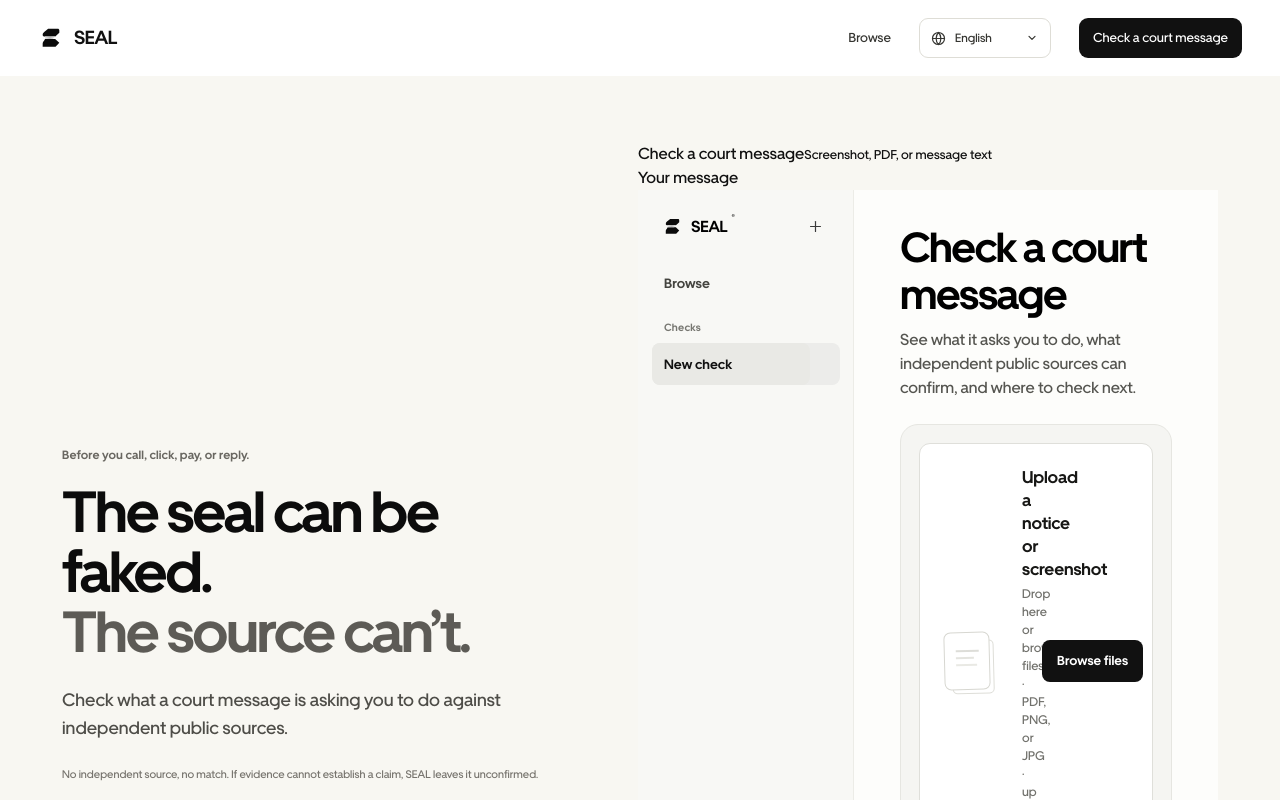
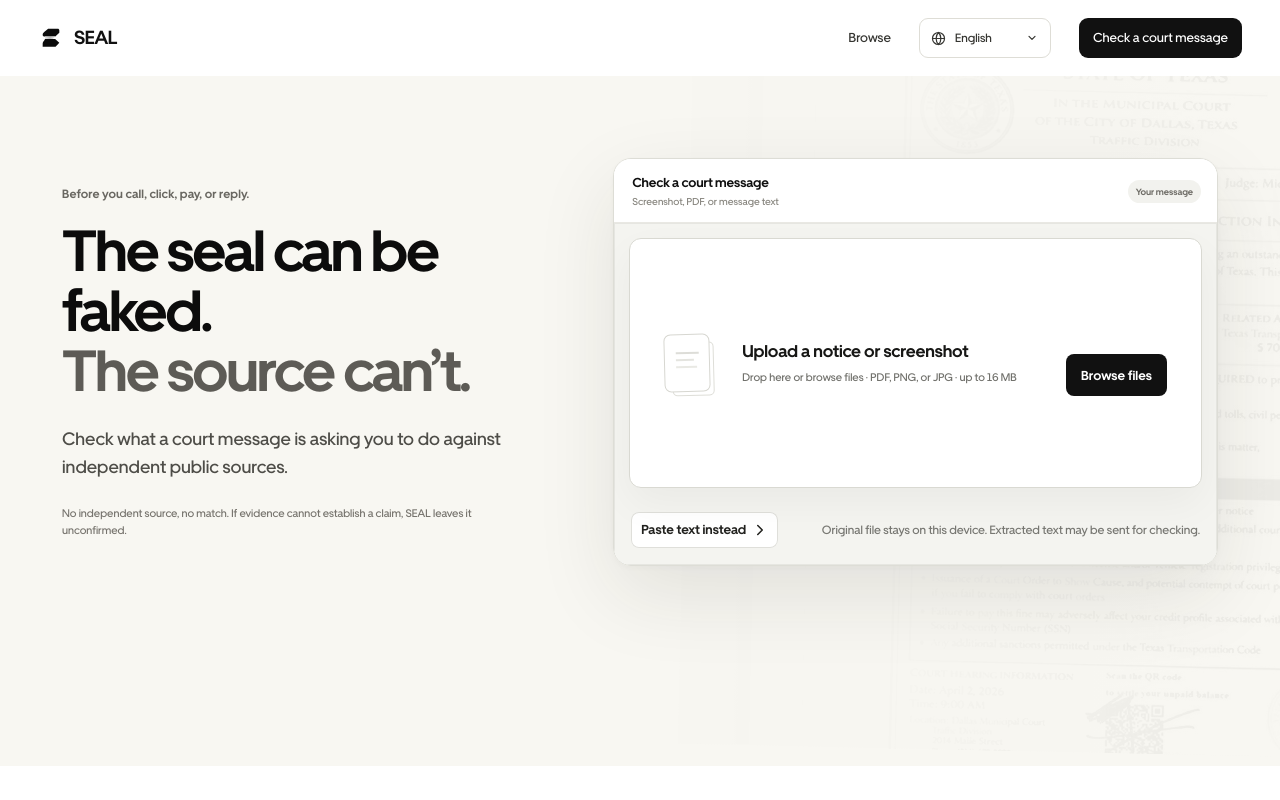
Before and after one commit to Davemafy/seal, a Next.js app: page / in a window 1280 px wide. Shown: the top 800 px of the page. Built offline with nearby package versions, Linux system fonts and the light colour scheme.

Commit message:
Restore interactive upload hero styling

```diff
--- a/app/landing.css
+++ b/app/landing.css
@@ -146,18 +146,38 @@
  overflow:hidden;
  background:#f8f7f2;
 }
+.landing-architecture{
+ position:absolute;
+ z-index:0;
+ top:-60px;
+ right:-90px;
+ width:min(58vw,920px);
+ height:720px;
+ background-image:
+  linear-gradient(90deg,rgba(248,247,242,1) 0%,rgba(248,247,242,.84) 28%,rgba(248,247,242,.22) 74%,rgba(248,247,242,.06) 100%),
+  url("/browse-assets/dallas-traffic-qr-scam.jpg");
+ background-size:auto 112%;
+ background-repeat:no-repeat;
+ background-position:right -70px center;
+ filter:grayscale(1) contrast(.92);
+ opacity:.07;
+ mix-blend-mode:multiply;
+ transform:rotate(1.25deg) scale(1.04);
+ transform-origin:center;
+ pointer-events:none;
+}
 .landing-hero-inner{
  position:relative;
+ z-index:2;
  width:min(100%,1240px);
- min-height:690px;
  display:grid;
- grid-template-columns:minmax(0,.93fr) minmax(430px,1.07fr);
- gap:72px;
+ grid-template-columns:minmax(0,.88fr) minmax(470px,1.12fr);
+ gap:76px;
  align-items:center;
  margin:0 auto;
- padding:66px 42px 72px;
+ padding:82px 42px 88px;
 }
-.landing-hero-copy{max-width:610px}
+.landing-hero-copy{max-width:550px}
 .landing-kicker{
  margin:0 0 18px;
  color:#696761;
@@ -167,7 +187,7 @@
  letter-spacing:.01em;
 }
 .landing-hero-copy h1{
- max-width:760px;
+ max-width:590px;
  margin:0;
  color:#0c0c0c;
  font-size:58px;
@@ -178,120 +198,180 @@
 .landing-hero-copy h1>span{display:block}
 .landing-hero-copy h1 .landing-headline-muted{color:#5d5b56}
 .landing-hero-summary{
- max-width:620px;
+ max-width:510px;
  margin:24px 0 0;
  color:#4e4d48;
  font-size:18px;
  line-height:28px;
 }
 .landing-hero-principle{
- max-width:620px;
+ max-width:500px;
  margin:24px 0 0;
  color:#77746e;
  font-size:11px;
  line-height:17px;
 }
 
-.landing-hero-actions{
- display:flex;
- align-items:center;
- gap:12px;
- margin-top:30px;
+.landing-checker{
+ position:relative;
+ width:100%;
+ overflow:hidden;
+ border:1px solid #ddddd6;
+ border-radius:18px;
+ background:rgba(255,255,255,.94);
+ box-shadow:0 28px 80px rgba(43,39,30,.10),0 2px 8px rgba(0,0,0,.035);
+ backdrop-filter:blur(12px);
 }
-.landing-hero-primary,
-.landing-hero-secondary{
- min-height:46px;
- display:inline-flex;
- align-items:center;
- justify-content:center;
- padding:11px 16px;
- border-radius:9px;
- font-size:12px;
- line-height:18px;
- font-weight:600;
- text-decoration:none;
- white-space:nowrap;
-}
-.landing-hero-primary{background:#111;color:#fff}
-.landing-hero-secondary{border:1px solid #d8d7d1;background:#fff;color:#222}
-
-.landing-hero-evidence{
- width:100%;
- min-width:0;
- padding:14px;
- border:1px solid #deddd6;
- border-radius:18px;
- background:#fff;
- box-shadow:0 28px 70px rgba(41,38,31,.08),0 2px 10px rgba(0,0,0,.035);
-}
-.landing-hero-evidence-head,
-.landing-hero-evidence-foot{
+.landing-checker-head{
+ min-height:64px;
  display:flex;
  align-items:center;
  justify-content:space-between;
- gap:18px;
+ gap:16px;
+ padding:13px 16px 12px 18px;
+ border-bottom:1px solid #e9e8e3;
+ background:rgba(255,255,255,.9);
 }
-.landing-hero-evidence-head{
- min-height:42px;
- padding:0 4px 10px;
- color:#686660;
+.landing-checker-head>div{display:grid;gap:2px}
+.landing-checker-head span{
+ font-size:13px;
+ line-height:18px;
+ font-weight:650;
+ letter-spacing:-.01em;
 }
-.landing-hero-evidence-head span{
+.landing-checker-head small{
+ color:#88867f;
  font-size:10px;
- line-height:15px;
- font-weight:650;
-}
-.landing-hero-evidence-head small{
- color:#929089;
- font-size:9px;
  line-height:14px;
 }
-.landing-hero-evidence-frame{
- height:470px;
- display:grid;
- place-items:center;
- overflow:hidden;
- border:1px solid #e1e0da;
- border-radius:12px;
- background:#efeee9;
+.landing-checker-head>.landing-checker-state{
+ padding:5px 8px;
+ border-radius:999px;
+ background:#f2f2ee;
+ color:#6e6c66;
+ font-size:9px;
+ line-height:13px;
+ font-weight:600;
 }
-.landing-hero-evidence-frame img{
+
+/* The actual app is the landing checker while idle. No duplicated intake logic. */
+.landing-page:not(:has(.landing-checker .entry-shell.is-processing)):not(:has(.landing-checker .review-shell)) .landing-checker .seal-app{
+ min-height:0!important;
+ display:block!important;
+ grid-template-columns:1fr!important;
+ grid-template-rows:auto!important;
+ overflow:visible!important;
+ background:transparent!important;
+}
+.landing-page:not(:has(.landing-checker .entry-shell.is-processing)):not(:has(.landing-checker .review-shell)) .landing-checker :is(.workspace-rail,.seal-nav.mobile-only-nav,.seal-footer,.workspace-page-edges){
+ display:none!important;
+}
+.landing-page:not(:has(.landing-checker .entry-shell.is-processing)):not(:has(.landing-checker .review-shell)) .landing-checker .entry-shell{
+ width:100%!important;
+ max-width:none!important;
+ min-height:0!important;
+ display:block!important;
+ padding:0!important;
+ margin:0!important;
+}
+.landing-page:not(:has(.landing-checker .entry-shell.is-processing)):not(:has(.landing-checker .review-shell)) .landing-checker :is(.entry-copy,.entry-intake-heading,.entry-context-rail){
+ display:none!important;
+}
+.landing-page:not(:has(.landing-checker .entry-shell.is-processing)):not(:has(.landing-checker .review-shell)) .landing-checker .intake{
+ width:100%!important;
+ min-height:0!important;
+ display:block!important;
+ margin:0!important;
+ padding:14px!important;
+ border-radius:0!important;
+ background:#f4f4f0!important;
+}
+.landing-page:not(:has(.landing-checker .entry-shell.is-processing)):not(:has(.landing-checker .review-shell)) .landing-checker .upload-row{
+ min-height:250px!important;
+ padding:34px!important;
+ border:1px solid #d9d9d2!important;
+ border-radius:12px!important;
+ background:#fff!important;
+}
+.landing-page:not(:has(.landing-checker .entry-shell.is-processing)):not(:has(.landing-checker .review-shell)) .landing-checker .upload-row{
+ transition:transform .18s ease,box-shadow .18s ease,border-color .18s ease!important;
+}
+.landing-page:not(:has(.landing-checker .entry-shell.is-processing)):not(:has(.landing-checker .review-shell)) .landing-checker .upload-row:hover{
+ border-color:#9f9e97!important;
+ background:#fff!important;
+ transform:translateY(-2px);
+ box-shadow:0 14px 34px rgba(0,0,0,.055);
+}
+.landing-page:not(:has(.landing-checker .entry-shell.is-processing)):not(:has(.landing-checker .review-shell)) .landing-checker .upload-row:focus-visible{
+ border-color:#111!important;
+ box-shadow:0 0 0 3px rgba(17,17,17,.08)!important;
+}
+.landing-page:not(:has(.landing-checker .entry-shell.is-processing)):not(:has(.landing-checker .review-shell)) .landing-checker .upload-copy strong{
+ font-size:17px!important;
+ line-height:22px!important;
+}
+.landing-page:not(:has(.landing-checker .entry-shell.is-processing)):not(:has(.landing-checker .review-shell)) .landing-checker .upload-copy small{
+ max-width:300px;
+ margin-top:7px!important;
+ font-size:11px!important;
+ line-height:17px!important;
+}
+.landing-page:not(:has(.landing-checker .entry-shell.is-processing)):not(:has(.landing-checker .review-shell)) .landing-checker .upload-browse{
+ margin-top:24px!important;
+ background:#111!important;
+ color:#fff!important;
+ border-radius:8px!important;
+}
+.landing-page:not(:has(.landing-checker .entry-shell.is-processing)):not(:has(.landing-checker .review-shell)) .landing-checker .intake-secondary-actions{
+ padding:12px 2px 2px!important;
+}
+.landing-page:not(:has(.landing-checker .entry-shell.is-processing)):not(:has(.landing-checker .review-shell)) .landing-checker .paste-mode-panel{
+ min-height:260px!important;
+ border:0!important;
+ border-radius:12px!important;
+ background:#fff!important;
+}
+.landing-page:not(:has(.landing-checker .entry-shell.is-processing)):not(:has(.landing-checker .review-shell)) .landing-checker .workspace-restore-shell{
+ min-height:330px!important;
+ display:grid!important;
+ place-items:center!important;
+ background:#f4f4f0!important;
+ color:#777!important;
+}
+
+/* Once the user acts, marketing disappears and the normal SEAL workspace owns the viewport. */
+.landing-page:has(.landing-checker .entry-shell.is-processing) :is(.landing-site-nav,.landing-hero-copy,.landing-architecture,.landing-marketing,.landing-checker-head),
+.landing-page:has(.landing-checker .review-shell) :is(.landing-site-nav,.landing-hero-copy,.landing-architecture,.landing-marketing,.landing-checker-head){
+ display:none!important;
+}
+.landing-page:has(.landing-checker .entry-shell.is-processing) .landing-hero,
+.landing-page:has(.landing-checker .review-shell) .landing-hero{
+ min-height:0;
+ overflow:visible;
+ border:0;
+ background:#fff;
+}
+.landing-page:has(.landing-checker .entry-shell.is-processing) .landing-hero-inner,
+.landing-page:has(.landing-checker .review-shell) .landing-hero-inner{
  width:100%;
- height:100%;
- object-fit:contain;
- object-position:center top;
- filter:saturate(.82);
+ max-width:none;
+ display:block;
+ padding:0;
+ margin:0;
 }
-.landing-hero-evidence-foot{
- padding:13px 4px 1px;
+.landing-page:has(.landing-checker .entry-shell.is-processing) .landing-checker,
+.landing-page:has(.landing-checker .review-shell) .landing-checker{
+ width:100%;
+ overflow:visible;
+ border:0;
+ border-radius:0;
+ box-shadow:none;
+ backdrop-filter:none;
+ animation:landing-checker-takeover .28s cubic-bezier(.2,.82,.24,1) both;
 }
-.landing-hero-evidence-foot>div{
- min-width:0;
- display:grid;
- gap:2px;
-}
-.landing-hero-evidence-foot small{
- color:#8d8a84;
- font-size:8.5px;
- line-height:13px;
-}
-.landing-hero-evidence-foot strong{
- overflow:hidden;
- color:#292824;
- font-size:10.5px;
- line-height:15px;
- font-weight:600;
- text-overflow:ellipsis;
- white-space:nowrap;
-}
-.landing-hero-evidence-foot>a{
- flex:0 0 auto;
- color:#292824;
- font-size:10px;
- line-height:15px;
- font-weight:650;
- text-decoration:underline;
- text-underline-offset:3px;
+@keyframes landing-checker-takeover{
+ from{opacity:.92;transform:translateY(7px) scale(.997)}
+ to{opacity:1;transform:translateY(0) scale(1)}
 }
 
 /* Proof */
@@ -729,15 +809,14 @@
 @media(max-width:1000px){
  .landing-hero-inner{
   grid-template-columns:1fr;
-  gap:38px;
-  max-width:900px;
-  min-height:0;
+  gap:46px;
+  max-width:760px;
   padding-top:64px;
  }
- .landing-hero-copy{max-width:720px}
+ .landing-hero-copy{max-width:650px}
  .landing-hero-copy h1{font-size:52px;line-height:54px}
- .landing-hero-evidence{max-width:720px}
- .landing-hero-evidence-frame{height:430px}
+ .landing-architecture{width:100vw;right:-34vw;opacity:.09}
+ .landing-checker{max-width:680px}
  .landing-proof-stage{grid-template-columns:1fr;gap:24px}
  .landing-proof-hinge{width:68px;min-height:104px;transform:rotate(-2deg)}
  .landing-document-frame{height:440px}
@@ -768,14 +847,14 @@
  .landing-nav-check-short{display:inline}
  .landing-hero{min-height:0}
  .landing-hero-inner{
-  gap:30px;
-  padding:42px 20px 58px;
+  gap:24px;
+  padding:30px 16px 46px;
  }
  .landing-kicker{margin-bottom:13px;font-size:10.5px}
  .landing-hero-copy h1{
   max-width:460px;
-  font-size:38px;
-  line-height:40px;
+  font-size:40px;
+  line-height:42px;
  }
  .landing-hero-summary{
   max-width:440px;
@@ -784,24 +863,13 @@
   line-height:23px;
  }
  .landing-hero-principle{display:none}
- .landing-hero-actions{
-  margin-top:24px;
-  gap:10px;
+ .landing-checker{border-radius:14px}
+ .landing-checker-head{min-height:58px;padding-inline:14px}
+ .landing-checker-head>.landing-checker-state{display:none}
+ .landing-page:not(:has(.landing-checker .entry-shell.is-processing)):not(:has(.landing-checker .review-shell)) .landing-checker .upload-row{
+  min-height:220px!important;
+  padding:26px 22px!important;
  }
- .landing-hero-primary,
- .landing-hero-secondary{
-  min-height:44px;
-  padding:10px 14px;
- }
- .landing-hero-evidence{
-  padding:10px;
-  border-radius:14px;
-  box-shadow:0 18px 44px rgba(41,38,31,.07);
- }
- .landing-hero-evidence-frame{height:330px;border-radius:9px}
- .landing-hero-evidence-head{min-height:34px;padding-bottom:8px}
- .landing-hero-evidence-foot{padding-top:10px}
- .landing-hero-evidence-foot strong{font-size:10px}
  .landing-proof,
  .landing-method,
  .landing-browse,
```
